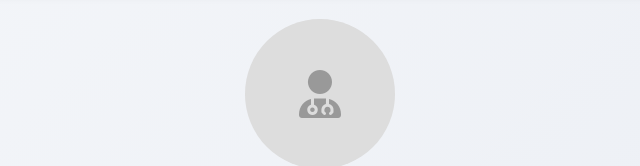
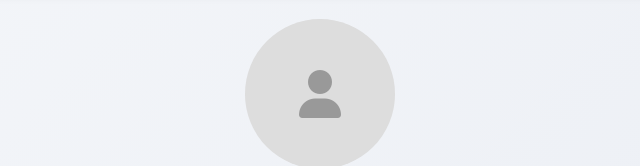
Before and after one commit to karojas1890/firmantes, a website: page public/arguello.html in a window 1280 px wide. Shown: the part 153-319 px from the top of the page, 320-960 px from the left. Drawn offline with nearby package versions, Linux system fonts and the light colour scheme.

Commit message:
icono correcto

```diff
--- a/public/arguello.html
+++ b/public/arguello.html
@@ -172,7 +172,7 @@
         <div class="profile">
             <!-- Espacio para imagen de perfil (puedes agregar una luego) -->
             <div style="width:150px; height:150px; background:#ddd; border-radius:50%; margin:0 auto; display:flex; align-items:center; justify-content:center;">
-                <i class="fas fa-user-md" style="font-size: 3rem; color: #999;"></i>
+                <i class="fas fa-user" style="font-size: 3rem; color: #999;"></i>
             </div>
             <h2>Dr. Angelo Argüello Castro</h2>
             <p>Ex presidente del Colegio de Profesionales en Psicología</p>
```
